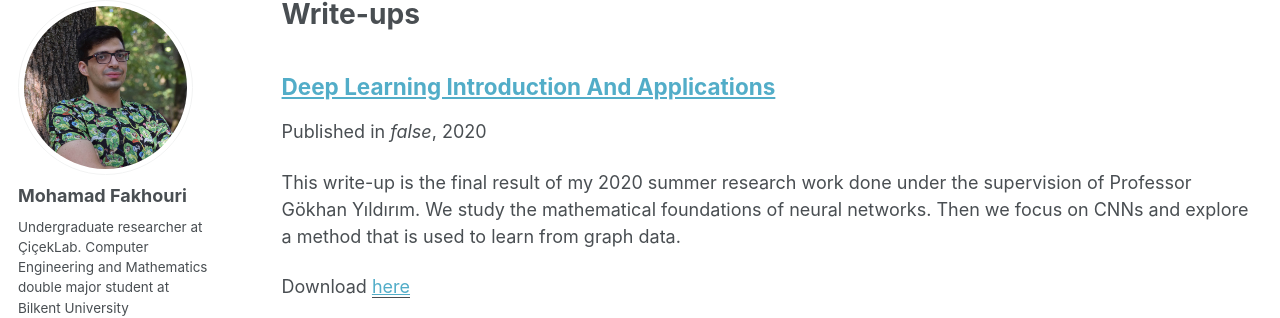
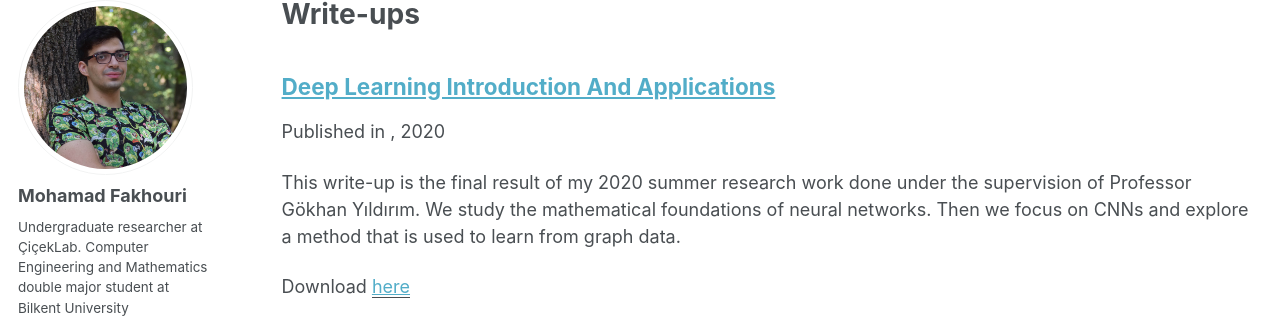
Before and after one commit to mohahf19/mohahf19.github.io, a Jekyll site: the page built from _pages/writeups.md, in a window 1280 px wide. Shown: the part 118-436 px from the top of the page. Built offline with Jekyll 4.4.1, drawn with Linux system fonts in a browser that asks for light colours.

Commit message:
tweaked published

```diff
--- a/_layouts/single.html
+++ b/_layouts/single.html
@@ -38,7 +38,8 @@
           <p> {{ page.type }}, <i>{{ page.venue }}</i>, {{ page.date | default: "1900-01-01" | date: "%Y" }} </p>
         {% elsif page.venue and page.date %}
           <p>Published in <i>{{ page.venue }}</i>, {{ page.date | default: "1900-01-01" | date: "%Y" }} </p>
-        {% elsif page.date %}
+          <p class="page__date"><strong><i class="fa fa-fw fa-calendar" aria-hidden="true"></i> {{ site.data.ui-text[site.locale].date_label | default: "Published:" }}</strong> <time datetime="{{ page.date | date_to_xmlschema }}">{{ page.date | default: "1900-01-01" | date: "%B %d, %Y" }}</time></p>
+	{% elsif page.date %}
           <p class="page__date"><strong><i class="fa fa-fw fa-calendar" aria-hidden="true"></i> {{ site.data.ui-text[site.locale].date_label | default: "Published:" }}</strong> <time datetime="{{ page.date | date_to_xmlschema }}">{{ page.date | default: "1900-01-01" | date: "%B %d, %Y" }}</time></p>
         {% endif %}
 
--- a/_publications/08_2020_deeplearning_intro.md
+++ b/_publications/08_2020_deeplearning_intro.md
@@ -2,7 +2,6 @@
 title: "Deep Learning Introduction And Applications"
 collection: writeups
 date: 2020-08-25
-venue: false
 share: false
 permalink: /writeups/deep_learning_intro
 paperurl: https://mohahf19.github.io/files/deep_learning_intro.pdf
```
Also changed, not shown: 2 other files.
